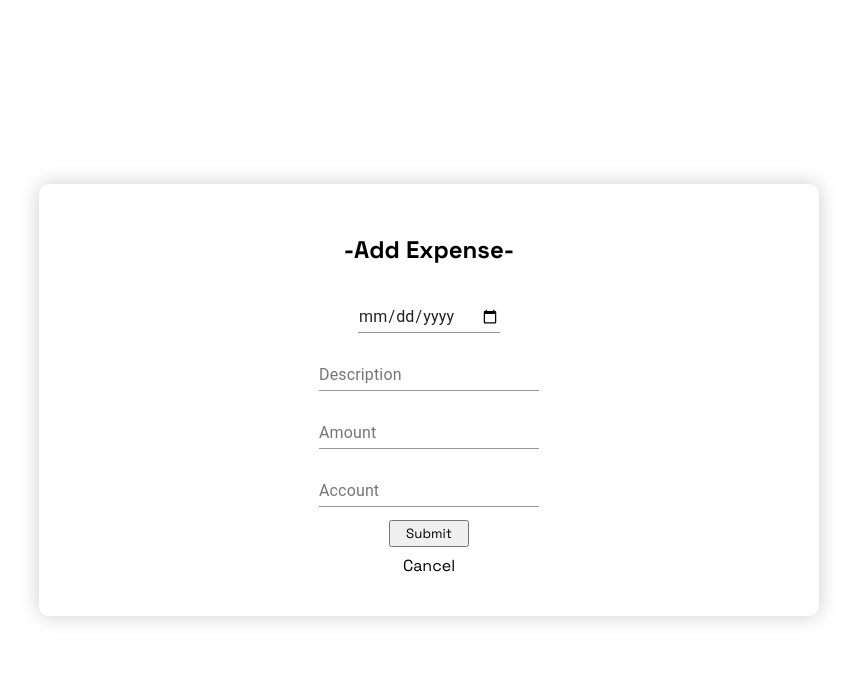
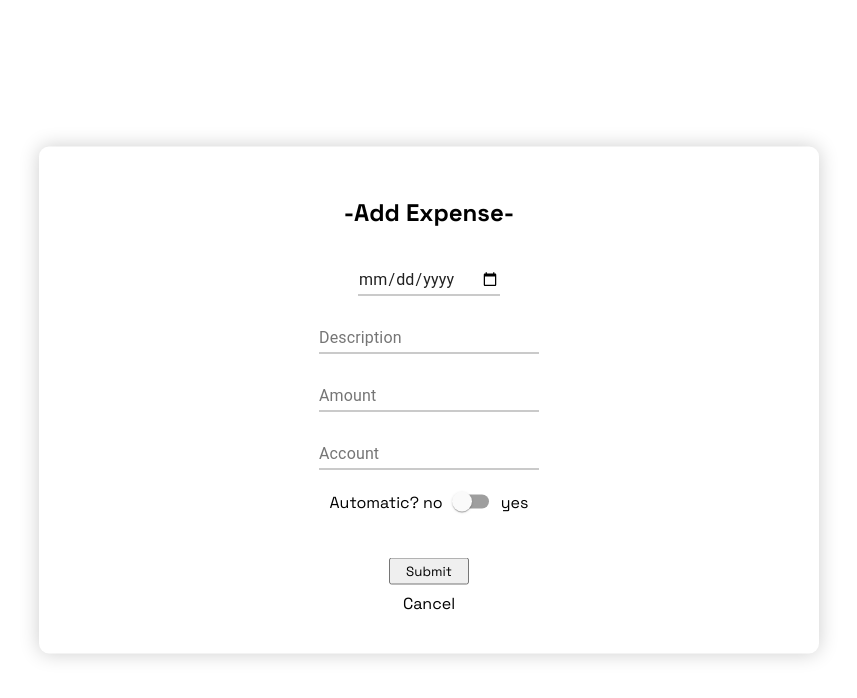
Before and after one commit to Therealjustindude/webudget-frontend, a React (Create React App) app: page /users/0/expenses/add in a window 1280 px wide. Shown: the top 698 px of the page, without its empty margins (211-1068 px from the left). Built offline with nearby package versions, Linux system fonts and the light colour scheme.

Commit message:
is automatic and switch added to form

```diff
--- a/src/components/AddExpenseForm.js
+++ b/src/components/AddExpenseForm.js
@@ -4,6 +4,7 @@ import { connect } from 'react-redux'
 import { addExpense } from '../actions/userExpenses'
 import { Link } from 'react-router-dom';
 import TextField from '@material-ui/core/TextField';
+import Switch from '@material-ui/core/Switch';
 
 
 
@@ -31,6 +32,10 @@ class AddExpenseForm extends React.Component {
 	handleInput = (e) => {
 		this.setState({ [e.target.name]: e.target.value }, () => console.log(this.state) )
 	}
+	handleSwitch = (e) => {
+		let bool = e.target.value.toLowerCase() === 'true' ? true : false
+			this.setState({ [e.target.name]: !bool }, () => console.log(this.state) )
+	}
 	render() {
 		return (
 		<>
@@ -46,6 +51,15 @@ class AddExpenseForm extends React.Component {
 					<TextField style={{margin: "5px"}} name="amount" label="Amount" type="number" onChange={this.handleInput}/>
 						<br/>
 					<TextField style={{margin: "5px"}} label="Account" onChange={this.handleInput} name="bank_account" defaultValue={this.state.bank_account} />
+						<br />
+					<SwitchDiv>
+						Automatic?
+						no
+
+						<Switch checked={this.state.is_automatic} name="is_automatic" onChange={this.handleSwitch} value={this.state.is_automatic ? true : false}/>
+						yes
+
+					</SwitchDiv>
 						<br/>
 					<StyledButton type="submit" >Submit</StyledButton>
 						<br/>
@@ -91,6 +105,14 @@ const StyledH1 = styled.h1`
   margin: 10px;
 `;
 
+const SwitchDiv = styled.div`
+	display: flex;
+	justify-content: center;
+	align-items:center;
+	margin: 8px;
+	boxing-size: border-box;
+`
+
 // const StyledP = styled.p`
 //   font-size: 1.5em;
 //   text-align: center;
```
